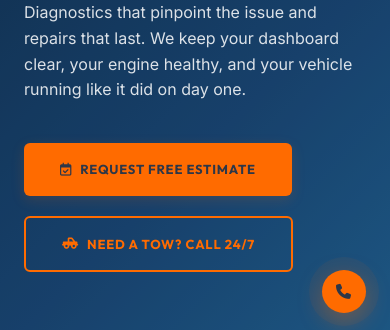
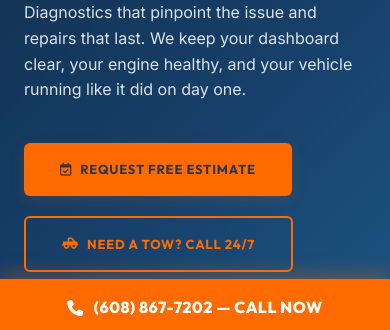
Before and after one commit to beto4400/tonys-auto-repair-madison, a plain HTML site: page index.html in a window 390 px wide. Shown: the part 507-837 px from the top of the page. Drawn offline with Linux system fonts and the light colour scheme.

Commit message:
fix: aplicar 5 mejoras del design critique
- Barra sticky naranja full-width en mobile con (608) 867-7202
- Bullets reducidos de 4 a 3 por tarjeta (CTA sube en viewport)
- Safe Drive: tarjeta visual primero en mobile (order: -1)
- Mapa clickeable: card completa enlaza a Google Maps
- Hover unificado: filter brightness(1.08) en ambos botones CTA

Co-Authored-By: Claude Sonnet 4.6 <noreply@anthropic.com>

```diff
--- a/index.html
+++ b/index.html
@@ -159,7 +159,6 @@
                             <li><i class="fa-solid fa-circle-check text-cyan"></i> Advanced Dashboard Light & Computer Diagnostics</li>
                             <li><i class="fa-solid fa-circle-check text-cyan"></i> Brakes, Shocks, Struts & Complete Suspension</li>
                             <li><i class="fa-solid fa-circle-check text-cyan"></i> Engine Maintenance, Fluid Flush & Oil Swaps</li>
-                            <li><i class="fa-solid fa-circle-check text-cyan"></i> AC Recharging, Radiator & Alternator Services</li>
                         </ul>
                         <div class="card-footer-action">
                             <a href="#booking" class="btn btn-secondary btn-full btn-repair-link">Request Mechanical Estimate</a>
@@ -181,7 +180,6 @@
                             <li><i class="fa-solid fa-circle-check text-red"></i> Rapid Response Flatbed Towing (Local & Highway)</li>
                             <li><i class="fa-solid fa-circle-check text-red"></i> Emergency Lockout Rescue & Key Extraction</li>
                             <li><i class="fa-solid fa-circle-check text-red"></i> Battery Jumpstarts & On-the-road assistance</li>
-                            <li><i class="fa-solid fa-circle-check text-red"></i> Roadside Flat Tire Swaps & Fuel Delivery</li>
                         </ul>
                         <div class="card-footer-action">
                             <a href="tel:6088677202" class="btn btn-emergency btn-full">
@@ -330,16 +328,16 @@
                 <!-- Google Maps Direction Panel (Clean Dark theme card) -->
                 <div class="map-visual-container">
                     <div class="map-glow-glow"></div>
-                    <div class="map-inner-canvas map-card-simple">
+                    <a href="https://maps.google.com/?q=2825+Perry+St,+Madison,+WI+53713" target="_blank" class="map-inner-canvas map-card-simple map-card-link">
                         <div class="map-card-content text-center">
                             <div class="map-card-icon"><i class="fa-solid fa-map-location-dot"></i></div>
                             <h3>Open Google Maps Directions</h3>
                             <p>We are located at 2825 Perry St, Madison, WI 53713, easily accessible from Hwy 14 (Park St) and the Beltline Highway.</p>
-                            <a href="https://maps.google.com/?q=2825+Perry+St,+Madison,+WI+53713" target="_blank" class="btn btn-outline-cyan btn-lg">
+                            <span class="btn btn-outline-cyan btn-lg">
                                 <i class="fa-solid fa-diamond-turn-right"></i> Navigate with Google Maps
-                            </a>
+                            </span>
                         </div>
-                    </div>
+                    </a>
                 </div>
             </div>
         </div>
@@ -396,6 +394,12 @@
         <span class="floating-call-text">TOWING 24/7</span>
     </a>
 
+    <!-- Mobile Sticky Bottom Call Bar (mobile only) -->
+    <a href="tel:6088677202" class="mobile-sticky-call" aria-label="Call Tony's now">
+        <i class="fa-solid fa-phone"></i>
+        <span>(608) 867-7202 — Call Now</span>
+    </a>
+
     <!-- JS Custom Logic -->
     <script src="app.js"></script>
 </body>
--- a/styles.css
+++ b/styles.css
@@ -224,11 +224,6 @@ ul {
     animation: critical-pulse 2s infinite;
 }
 
-.btn-emergency:hover {
-    background: var(--color-orange-hover);
-    transform: translateY(-2px);
-    box-shadow: 0 6px 20px var(--color-orange-glow);
-}
 
 .btn-outline-orange {
     background: transparent;
@@ -817,9 +812,15 @@ ul {
 }
 
 .btn-repair-link:hover {
-    background: var(--color-cyan-hover) !important;
+    filter: brightness(1.08) !important;
     transform: translateY(-2px) !important;
     box-shadow: 0 6px 20px var(--color-cyan-glow) !important;
+}
+
+.btn-emergency:hover {
+    filter: brightness(1.08);
+    transform: translateY(-2px);
+    box-shadow: 0 6px 20px var(--color-orange-glow);
 }
 
 /* ==========================================================================
@@ -1159,6 +1160,24 @@ ul {
     color: var(--color-cyan-hover);
 }
 
+/* Clickable map card link wrapper */
+.map-card-link {
+    display: flex;
+    cursor: pointer;
+    transition: var(--transition-smooth);
+}
+
+.map-card-link:hover {
+    transform: translateY(-4px);
+    box-shadow: 0 24px 50px rgba(0, 82, 204, 0.12);
+    border-color: var(--border-glow-cyan);
+}
+
+/* Mobile-only sticky bottom call bar */
+.mobile-sticky-call {
+    display: none;
+}
+
 /* Simple GPS navigation overlay placeholder card */
 .map-visual-container {
     position: relative;
@@ -1622,15 +1641,45 @@ ul {
         border-bottom: none;
     }
 
+    /* Hide floating circle button — replaced by sticky bar below */
     .floating-call-btn {
-        bottom: 24px;
-        right: 24px;
-        padding: 14px;
-        border-radius: 50%;
-    }
-
-    .floating-call-text {
-        display: none; /* Hide label text on mobile to keep it circular */
+        display: none;
+    }
+
+    /* Full-width sticky call bar at bottom */
+    .mobile-sticky-call {
+        display: flex;
+        position: fixed;
+        bottom: 0;
+        left: 0;
+        width: 100%;
+        z-index: 997;
+        background: var(--color-orange);
+        color: #ffffff;
+        padding: 16px 24px;
+        align-items: center;
+        justify-content: center;
+        gap: 10px;
+        font-family: var(--font-heading);
+        font-weight: 800;
+        font-size: 16px;
+        letter-spacing: 0.5px;
+        box-shadow: 0 -4px 20px rgba(255, 107, 0, 0.35);
+        text-transform: uppercase;
+    }
+
+    .mobile-sticky-call:hover {
+        background: var(--color-orange-hover);
+    }
+
+    /* Prevent last content from being hidden under the sticky bar */
+    body {
+        padding-bottom: 64px;
+    }
+
+    /* Safe Drive section: show visual card FIRST on mobile */
+    .why-visual-block {
+        order: -1;
     }
 
     .footer-grid {
```
